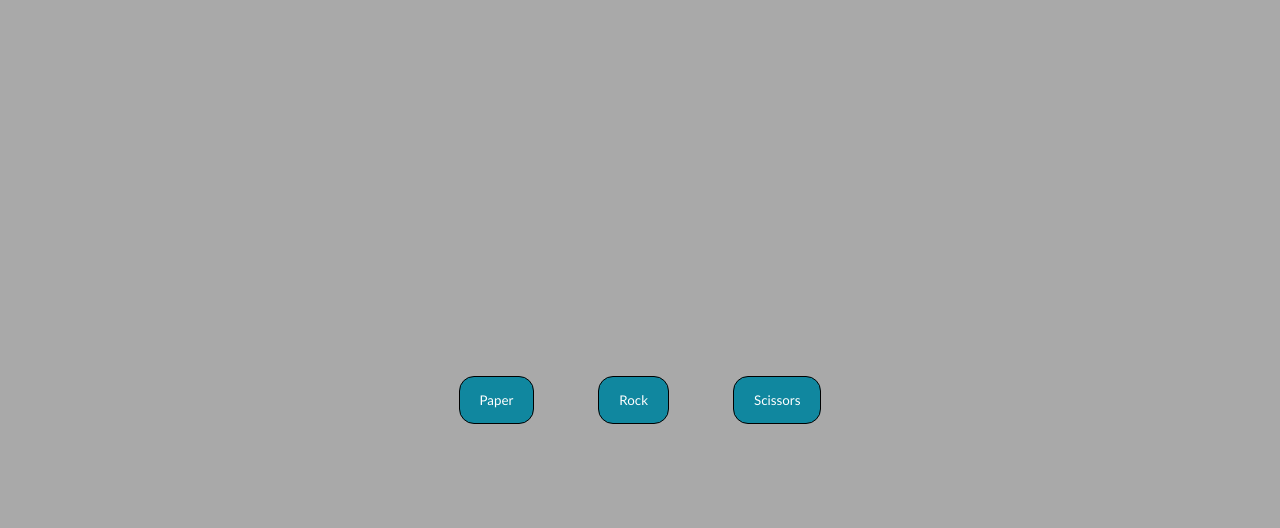
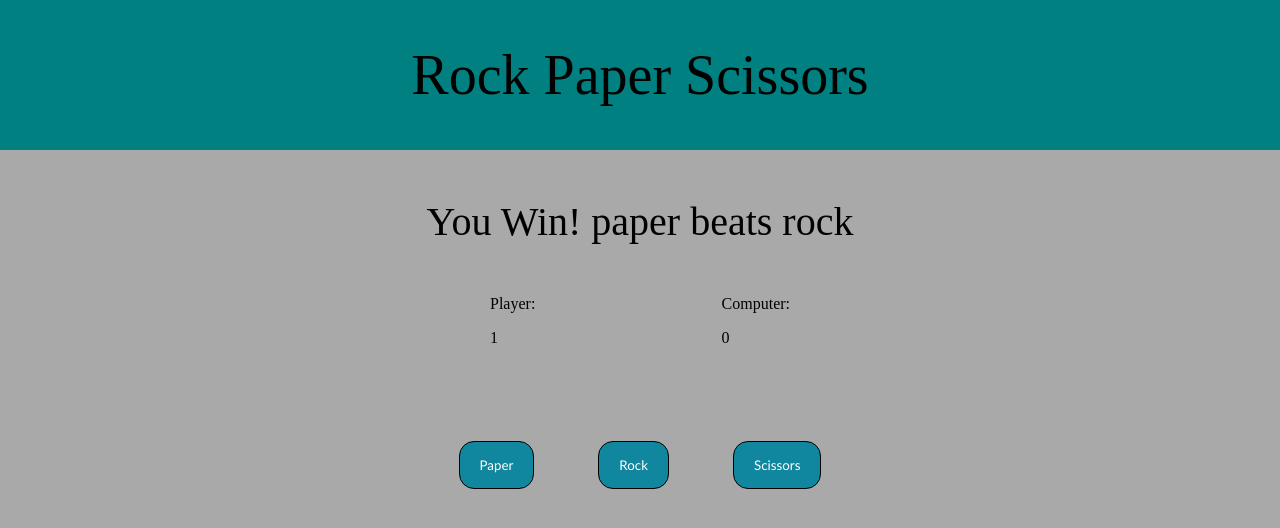
Before and after one commit to Rolomza/rock-paper-scissors, a plain HTML site: page index.html in a window 1280 px wide. Both pictures are taken after a click on the button "Paper". Drawn offline with Linux system fonts and the light colour scheme.

Commit message:
Basic UI finished

```diff
--- a/game-functions.js
+++ b/game-functions.js
@@ -1,17 +1,29 @@
 const buttons = document.querySelectorAll('.btn')
+const score = document.querySelector('.score')
+const playerPoint = document.querySelector('#player > p')
+const computerPoint = document.querySelector('#computer > p')
+
 
 const playRound = (e) => {
     let computerSelection = computerPlay()
     let playerSelection = e.target.id;
+
     if((playerSelection === 'rock' && computerSelection === "scissors") ||
        (playerSelection === 'scissors' && computerSelection === "paper") ||
        (playerSelection === 'paper' && computerSelection === "rock")) {
-        console.log(`You Win! ${playerSelection} beats ${computerSelection}`)
+        score.textContent = `You Win! ${playerSelection} beats ${computerSelection}`
+        playerPoint.textContent = Number(playerPoint.textContent) + 1
     } else if (playerSelection === computerSelection) {
-        console.log('Tie!')
+        score.textContent = 'Tie!'
     } else {
-        console.log(`You lose! ${computerSelection} beats ${playerSelection}`)
+        score.textContent = `You lose! ${computerSelection} beats ${playerSelection}`
+        computerPoint.textContent = Number(computerPoint.textContent) + 1
     }
+    let playerCount = Number(playerPoint.textContent)
+    let computerCount = Number(computerPoint.textContent)
+
+    endGame(playerCount, computerCount)
+
 }
 
 const computerPlay = () => {
@@ -20,4 +32,11 @@ const computerPlay = () => {
     return randomObject
 }
 
+const endGame = (totalPlayer, totalComputer) => {
+    console.log(totalPlayer, totalComputer)
+    if (totalPlayer === 5 || totalComputer === 5) {
+        alert('El juego ha terminado, presione F5 para volver a iniciar')
+    }
+}
+
 buttons.forEach(btn => btn.addEventListener('click', playRound));
--- a/index.html
+++ b/index.html
@@ -8,18 +8,24 @@
     <title>Document</title>
 </head>
 <body>
-    <div class="game-container">
+    <div class="main-container">
+        <div class="title-bar">
+            <p>Rock Paper Scissors</p>
+        </div>
 
+        <div class="score">Score</div>
 
+        <div class="total-points">
+            <div id="player">Player: <p>0</p></div>
+            <div id="computer">Computer: <p>0</p></div>
+        </div>
 
         <div class="btn-container">
             <button class="btn" id="paper">Paper</button>
             <button class="btn" id="rock">Rock</button>
             <button class="btn" id="scissors">Scissors</button>
         </div>
-
     </div>
-
 
     <script src="/game-functions.js"></script>
 </body>
--- a/styles.css
+++ b/styles.css
@@ -4,11 +4,38 @@ body {
     background-color: darkgrey;
 }
 
-.game-container {
+.title-bar {
+    height: 150px;
+    width: 100%;
+    background-color: teal;
     display: flex;
     justify-content: center;
     align-items: center;
+    font-size: 3.5rem;
+}
+
+.main-container {
+    display: flex;
+    justify-content: flex-start;
+    align-items: center;
     min-height: 100vh;
+    flex-direction: column;
+}
+
+.score {
+    margin-top: 3rem;
+    font-size: 40px;
+}
+
+.total-points {
+    display: flex;
+    justify-content: space-between;
+    width: 300px;
+    margin-top: 50px;
+}
+
+.btn-container {
+    margin-top: 3rem;
 }
 
 .btn {
```
